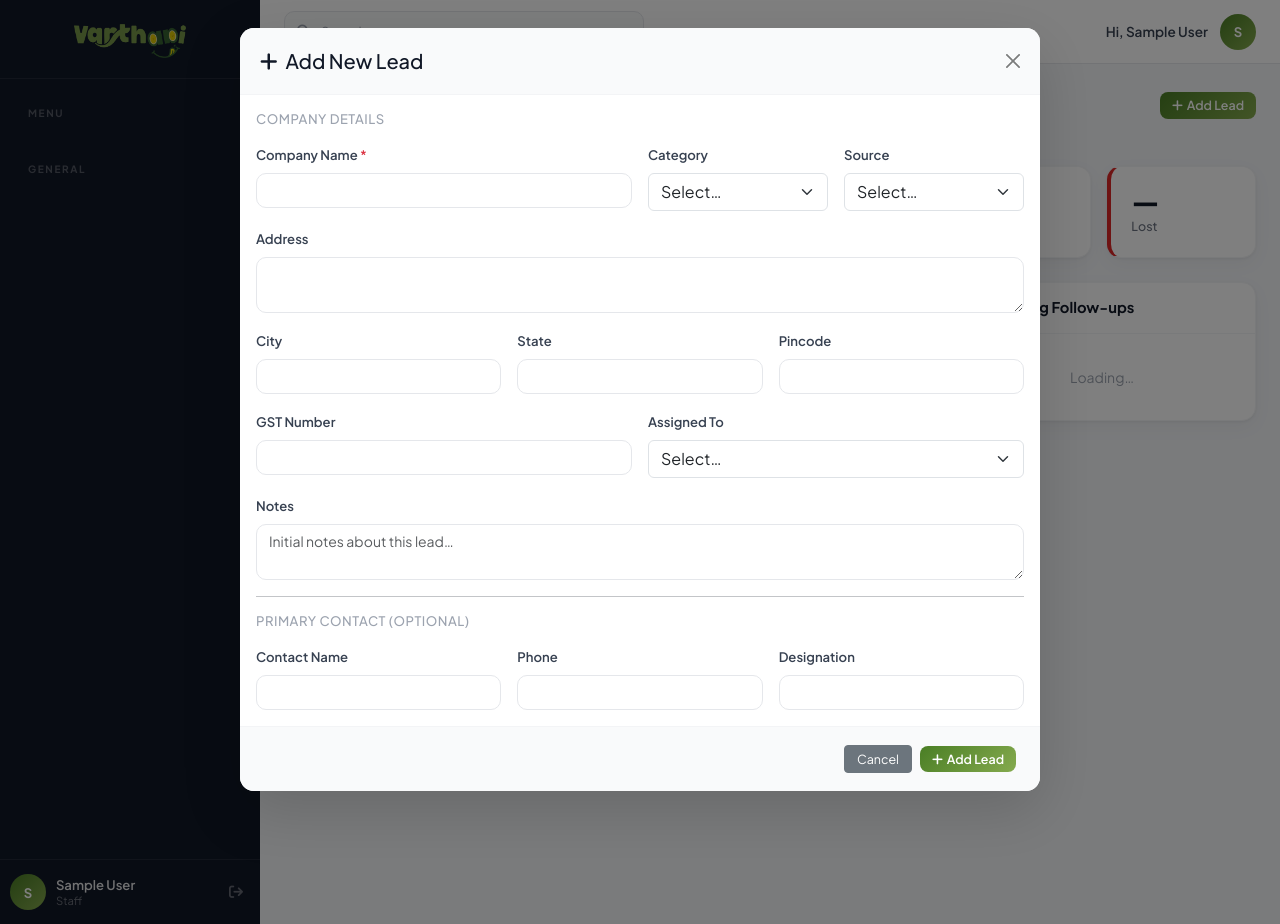
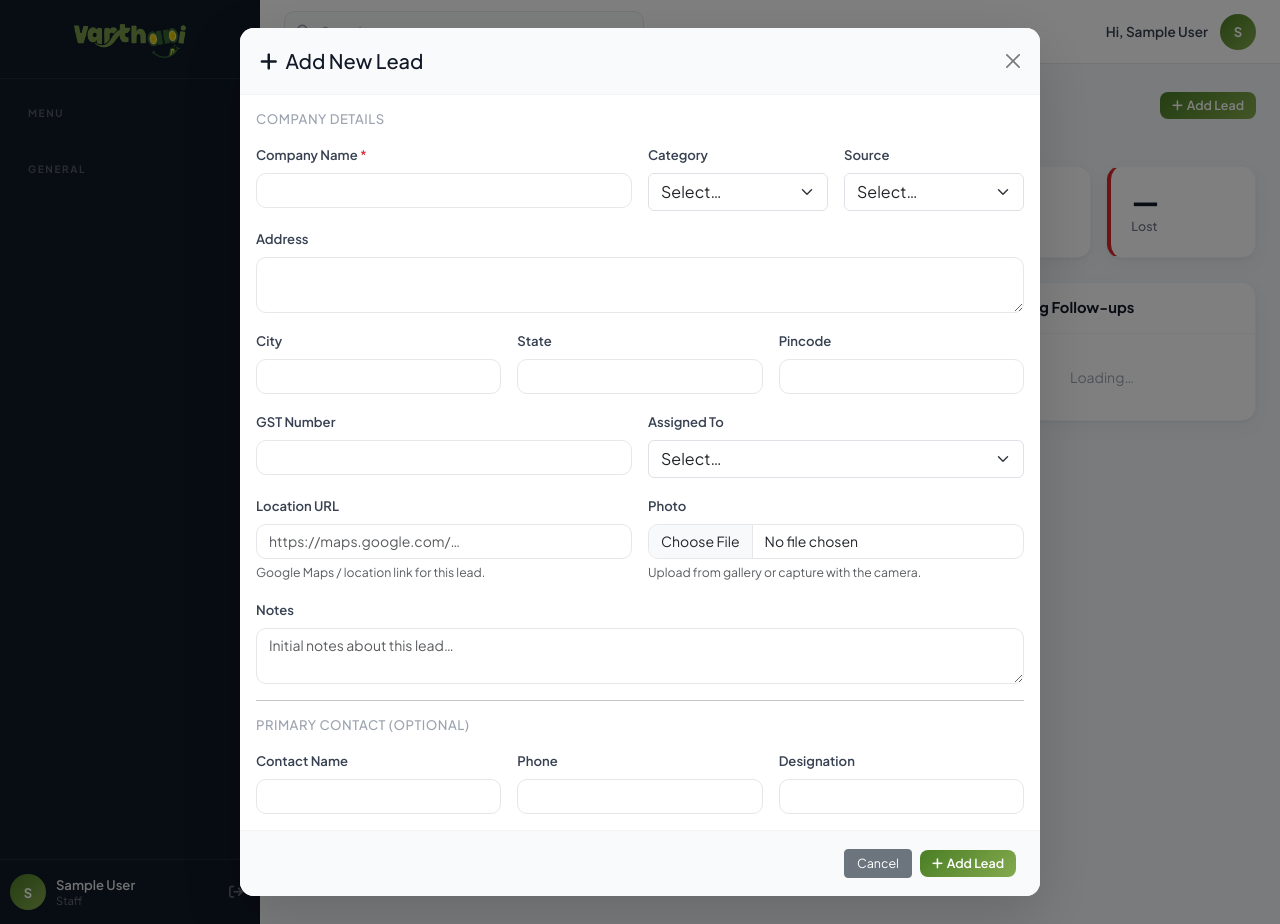
Before and after one commit to armedjuror/varthaai-new, a Django app: template templates/admin/b2b.html in a window 1280 px wide, after a click on "Add Lead". Run offline with Django 5.2, Linux system fonts and the light colour scheme; the template is opened without the code that fills it, so the values that code supplies are empty; the visitor is signed in with stand-in values (Sample User, id 1).

Commit message:
B2b section Fix

```diff
--- a/crm/views.py
+++ b/crm/views.py
@@ -67,6 +67,8 @@ def _company_detail(c):
         'state': c.state,
         'pincode': c.pincode,
         'gst_number': c.gst_number,
+        'location_url': c.location_url,
+        'photo': c.photo.url if c.photo else '',
         'stage': c.stage,
         'source': c.source,
         'assigned_to': c.assigned_to_id,
@@ -280,6 +282,8 @@ class B2BAPI(APIView):
             state=(body.get('state') or '').strip(),
             pincode=(body.get('pincode') or '').strip(),
             gst_number=(body.get('gst_number') or '').strip(),
+            location_url=(body.get('location_url') or '').strip(),
+            photo=request.FILES.get('photo') or None,
             stage=body.get('stage') or 'lead',
             source=(body.get('source') or '').strip(),
             assigned_to_id=_int_or_none(body.get('assigned_to')),
@@ -313,6 +317,12 @@ class B2BAPI(APIView):
         company.state = (body.get('state') or '').strip()
         company.pincode = (body.get('pincode') or '').strip()
         company.gst_number = (body.get('gst_number') or '').strip()
+        company.location_url = (body.get('location_url') or '').strip()
+        photo = request.FILES.get('photo')
+        if photo:
+            company.photo = photo
+        elif _int_or_none(body.get('remove_photo')) == 1:
+            company.photo = None
         company.source = (body.get('source') or '').strip()
         company.assigned_to_id = _int_or_none(body.get('assigned_to'))
         company.discount_type = body.get('discount_type') or ''
--- a/templates/admin/b2b.html
+++ b/templates/admin/b2b.html
@@ -168,6 +168,16 @@
               <label class="form-label">Assigned To</label>
               <select class="form-select" id="addAssignedTo"><option value="">Select…</option></select>
             </div>
+            <div class="col-md-6">
+              <label class="form-label">Location URL</label>
+              <input type="url" class="form-control" id="addLocationUrl" placeholder="https://maps.google.com/…">
+              <div class="form-text">Google Maps / location link for this lead.</div>
+            </div>
+            <div class="col-md-6">
+              <label class="form-label">Photo</label>
+              <input type="file" class="form-control" id="addPhoto" accept="image/*">
+              <div class="form-text">Upload from gallery or capture with the camera.</div>
+            </div>
             <div class="col-12">
               <label class="form-label">Notes</label>
               <textarea class="form-control" id="addNotes" rows="2" placeholder="Initial notes about this lead…"></textarea>
```
Also changed, not shown: static/js/admin/view-b2b.js (+40 -19 lines), templates/admin/view-b2b.html (+19 -0 lines).
